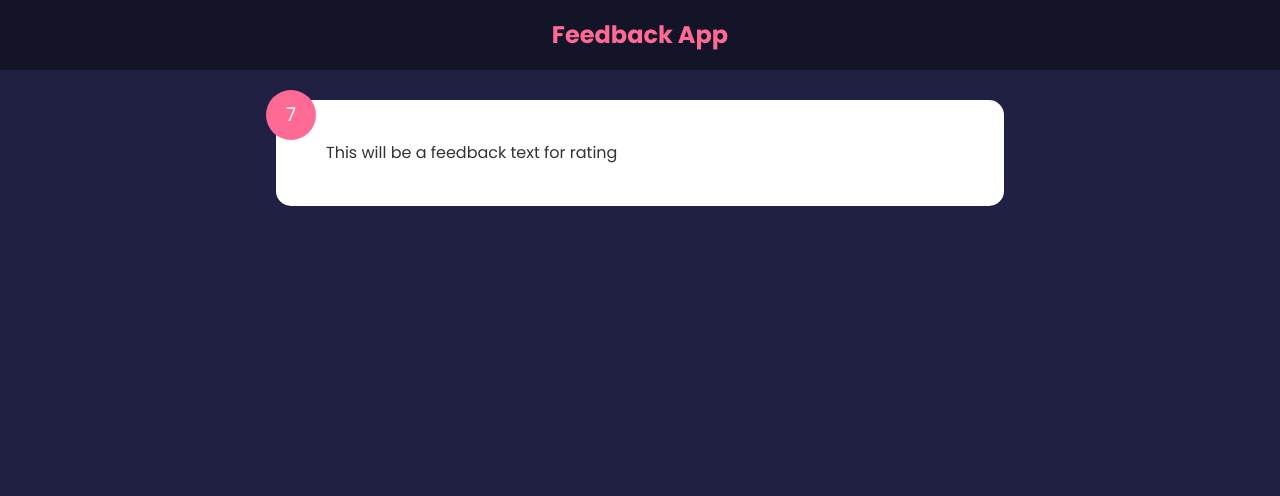
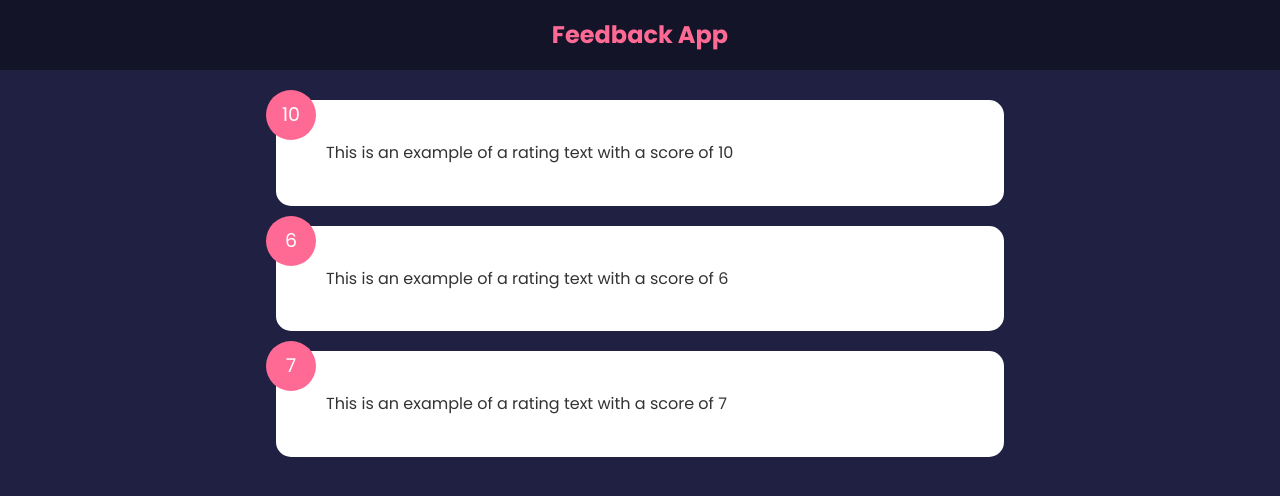
Before and after one commit to dj51234/feedback-app, a React (Create React App) app: page / in a window 1280 px wide. Shown: the top 496 px of the page. Built offline with nearby package versions, Linux system fonts and the light colour scheme.

Commit message:
added list component

```diff
--- a/src/App.js
+++ b/src/App.js
@@ -1,12 +1,15 @@
 import Header from "./components/Header";
-import FeedbackItem from "./components/FeedbackItem";
+import FeedbackList from "./components/FeedbackList";
+import { useState } from "react";
+import FeedbackData from "./data/FeedbackData";
 
 function App() {
+  const [feedback, setFeedback] = useState(FeedbackData);
   return (
     <>
       <Header logo="Feedback App" />
       <div className="container">
-        <FeedbackItem />
+        <FeedbackList feedback={feedback} />
       </div>
     </>
   );
--- a/src/components/FeedbackItem.js
+++ b/src/components/FeedbackItem.js
@@ -1,14 +1,8 @@
-import { useState } from "react";
-
-function FeedbackItem() {
-  const [ratingScore, setRatingScore] = useState(7);
-  const [ratingText, setRatingText] = useState(
-    "This will be a feedback text for rating"
-  );
+function FeedbackItem({ item }) {
   return (
     <div className="card">
-      <div className="card__num">{ratingScore}</div>
-      <div className="card__text">{ratingText}</div>
+      <div className="card__num">{item.rating}</div>
+      <div className="card__text">{item.text}</div>
     </div>
   );
 }
--- /dev/null
+++ b/src/components/FeedbackList.js
@@ -0,0 +1,16 @@
+import FeedbackItem from "./FeedbackItem";
+
+function FeedbackList({ feedback }) {
+  if (!feedback || feedback.length === 0) {
+    return <p>No ratings yet</p>;
+  }
+  return (
+    <div className="feedback-list">
+      {feedback.map((item) => {
+        return <FeedbackItem key={item.id} item={item} />;
+      })}
+    </div>
+  );
+}
+
+export default FeedbackList;
--- /dev/null
+++ b/src/data/FeedbackData.js
@@ -0,0 +1,19 @@
+const FeedbackData = [
+  {
+    id: 1,
+    rating: 10,
+    text: "This is an example of a rating text with a score of 10",
+  },
+  {
+    id: 2,
+    rating: 6,
+    text: "This is an example of a rating text with a score of 6",
+  },
+  {
+    id: 3,
+    rating: 7,
+    text: "This is an example of a rating text with a score of 7",
+  },
+];
+
+export default FeedbackData;
```
